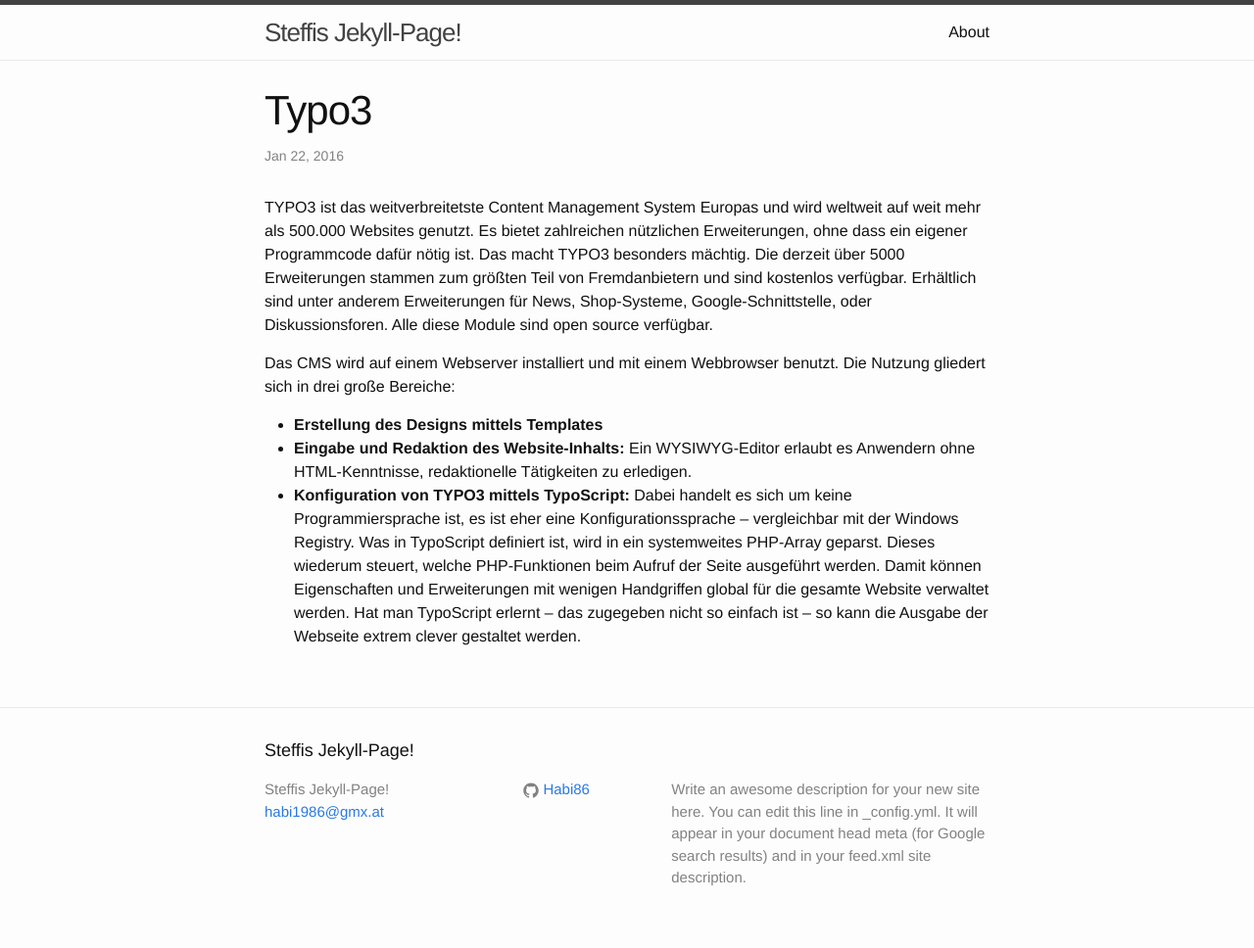
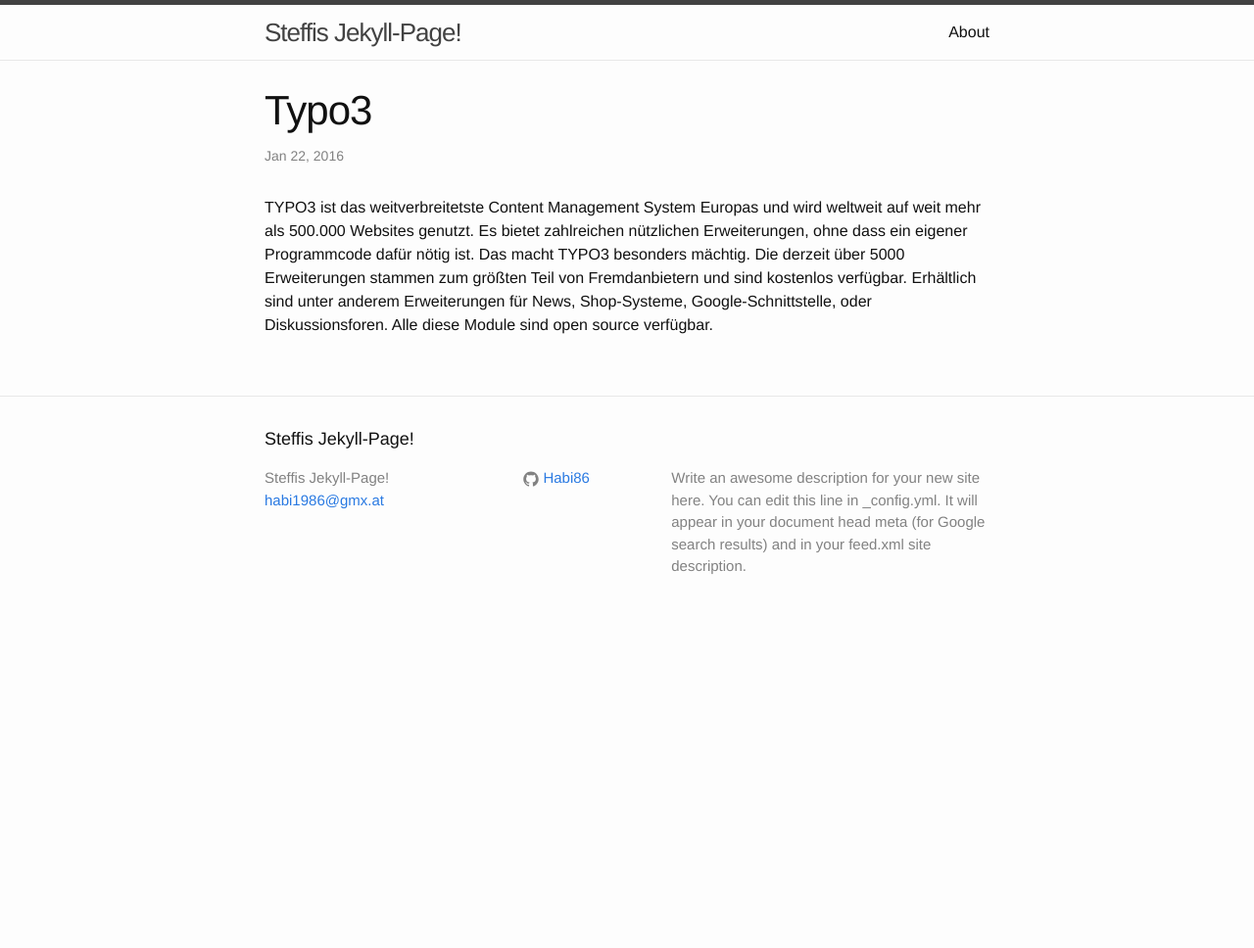
Before and after one commit to Habi86/Habi86.github.io, a Jekyll site: the page built from _posts/2016-01-22-typo3.markdown, in a window 1280 px wide. Shown: the whole page at 98% size. Built offline with Jekyll 4.4.1, drawn with Linux system fonts in a browser that asks for light colours; after the commit the page ends 900 px from its top, so only the background shows below that.

Commit message:
scho wieda was hi

```diff
--- a/_posts/2016-01-22-typo3.markdown
+++ b/_posts/2016-01-22-typo3.markdown
@@ -6,10 +6,3 @@ categories: CMS
 ---
 TYPO3 ist das weitverbreitetste Content Management System Europas und wird weltweit auf weit mehr als 500.000 Websites genutzt. Es bietet zahlreichen nützlichen Erweiterungen, ohne dass ein eigener Programmcode dafür nötig ist. Das macht TYPO3 besonders mächtig.
 Die derzeit über 5000 Erweiterungen stammen zum größten Teil von Fremdanbietern und sind kostenlos verfügbar. Erhältlich sind unter anderem Erweiterungen für News, Shop-Systeme, Google-Schnittstelle, oder Diskussionsforen. Alle diese Module sind open source verfügbar.
-
-Das CMS wird auf einem Webserver installiert und mit einem Webbrowser benutzt. Die Nutzung gliedert sich in drei große Bereiche:
-
-- **Erstellung des Designs mittels Templates**
-- **Eingabe und Redaktion des Website-Inhalts:** Ein WYSIWYG-Editor erlaubt es Anwendern ohne HTML-Kenntnisse, redaktionelle Tätigkeiten zu erledigen.
-- **Konfiguration von TYPO3 mittels TypoScript:** Dabei handelt es sich um keine Programmiersprache ist, es ist eher eine Konfigurationssprache – vergleichbar mit der Windows Registry. Was in TypoScript definiert ist, wird in ein systemweites PHP-Array geparst. Dieses wiederum steuert, welche PHP-Funktionen beim Aufruf der Seite ausgeführt werden. Damit können Eigenschaften und Erweiterungen mit wenigen Handgriffen global für die gesamte Website verwaltet werden.
-Hat man TypoScript erlernt – das zugegeben nicht so einfach ist – so kann die Ausgabe der Webseite extrem clever gestaltet werden.
```
